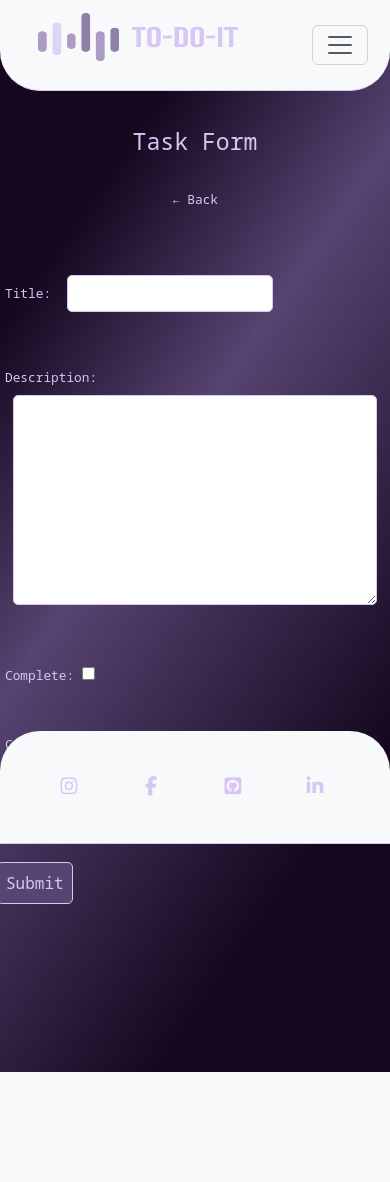
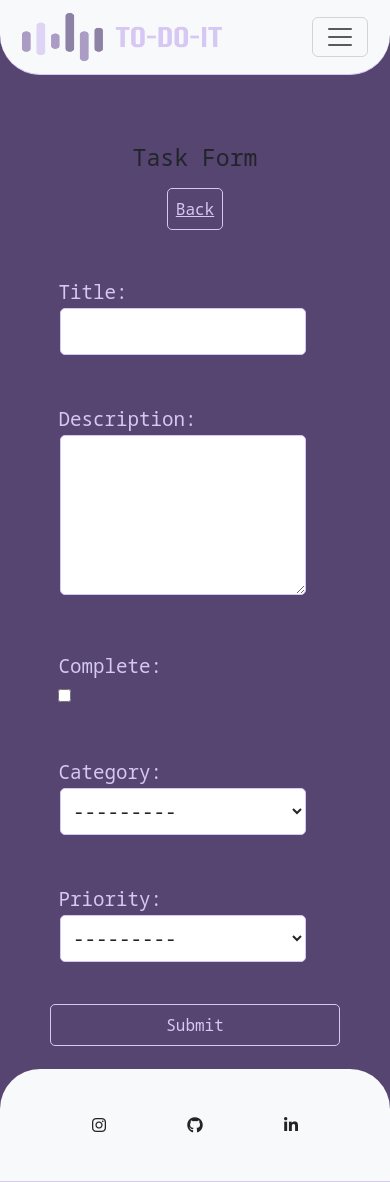
Before and after one commit to craigallendev/to-do-it, a Django app: page /task-create/ in a window 390 px wide. Before the commit the page ends 1072 px from the top, so only its background shows below. Run offline with Django 4.2, Linux system fonts and the light colour scheme; the visitor is signed in with stand-in values (Sample User, id 1); some libraries are stand-ins or nearby versions.

Commit message:
fixed responsiveness on all pages using bootstrap tidied up css page

```diff
--- a/app_main/models.py
+++ b/app_main/models.py
@@ -1,7 +1,6 @@
 from django.db import models
 from django.contrib.auth.models import User
 
-# Create your models here.
 class Task(models.Model):
     user = models.ForeignKey(User, on_delete=models.CASCADE, null=True, blank=True)
     title = models.CharField(max_length=200)
@@ -33,4 +32,3 @@ class Task(models.Model):
 
     class Meta:
         ordering = ['complete']
-# Create your models here.
--- a/app_main/templates/app_main/index.html
+++ b/app_main/templates/app_main/index.html
@@ -64,31 +64,25 @@
             {% endblock content %}
         </div>
            <!-- Footer -->
-            <footer class="footer fixed-bottom bg-light  d-flex justify-content-between align-items-center py-2">
-                <div class="container d-flex justify-content-between align-items-center py-2">
-                    <div class="flex-grow-1 d-flex justify-content-center">
-                        <a href="https://instagram.com" class="icon-link">
+<footer class="footer bg-light d-flex flex-column flex-md-row justify-content-between align-items-center py-2">
+    <div class="container d-flex flex-column flex-md-row justify-content-between align-items-center py-2">
+        <div class="d-flex justify-content-center flex-wrap">
+            <a href="https://instagram.com" class="icon-link mx-2">
                 <i class="fab fa-instagram"></i>
             </a>
-                        <a href="https://facebook.com/" class="icon-link">
-                            <i class="fab fa-facebook-f"></i>
+            <a href="https://github.com/craigallendev/to-do-it" class="icon-link mx-2">
+                <i class="fab fa-github"></i>
             </a>
-                        <a href="https://github.com/craigallendev/to-do-it" class="icon-link">
-                            <i class="fab fa-square-github"></i>
-                        </a>
-                        <a href="https://linkedin.com/in/craig-allen-dev" class="icon-link">
+            <a href="https://linkedin.com/in/craig-allen-dev" class="icon-link mx-2">
                 <i class="fab fa-linkedin-in"></i>
             </a>
-
-                    </div>
-
-                </div>
-                <div class="container d-flex justify-content-between align-items-center py-2">
-                    <div class="flex-grow-1 d-flex justify-content-center">
-                        <span class="d-none d-sm-block d-mdblock d-flex ">Made by Craig 2024</span>
         </div>
     </div>
+    <div class="ml-auto d-flex align-items-center">
+        <span class="text-center d-none d-md-block">Made by Craig 2024</span>
+    </div>
 </footer>
+
 
         <script src="https://cdn.jsdelivr.net/npm/bootstrap@5.3.3/dist/js/bootstrap.bundle.min.js"
         integrity="sha384-YvpcrYf0tY3lHB60NNkmXc5s9fDVZLESaAA55NDzOxhy9GkcIdslK1eN7N6jIeHz"
--- a/app_main/templates/app_main/register.html
+++ b/app_main/templates/app_main/register.html
@@ -17,7 +17,7 @@
         <input class="button" type="submit" value="Register">
     </form>
 
-    <p>Already have an account? <a href="{% url 'login' %}">Login</a></p>
+    <p>Already have an account? <a id="login-link" href="{% url 'login' %}">Login</a></p>
 </div>
 
 {% endblock content %}
--- a/app_main/templates/app_main/task_form.html
+++ b/app_main/templates/app_main/task_form.html
@@ -1,19 +1,24 @@
 {% extends 'app_main/index.html' %}
 {% block content %}
 
-<h3>Task Form</h3>
-
-<form method="POST" action="">
-    <div class="head-section">
-        <a href="{% url 'tasks' %}">&#8592; Back</a>
+<div class="container mt-5">
+    <h3 class="text-center">
+        Task Form
+    </h3>
+    <div class="head-section mb-4">
+        <a href="{% url 'tasks' %}" class="button">Back</a>
     </div>
-
-    <div class="form-wrapper">
-        <form method="POST" action="">
-    {% csrf_token %}
-    {{form.as_p}}
-    <input class="button" type="submit" value="Submit">
-</form>
+    <div class="row justify-content-center">
+        <div class="col-md-8 col-lg-6">
+            <form method="POST" action="">
+                {% csrf_token %}
+                {{ form.as_p }}
+                <div class="d-grid">
+                    <input class="button" type="submit" value="Submit">
+                </div>
+            </form>
+        </div>
+    </div>
 </div>
 
 {% endblock content %}
--- a/app_main/templates/app_main/task_list.html
+++ b/app_main/templates/app_main/task_list.html
@@ -62,7 +62,7 @@
                     <div class="d-flex justify-content-center w-100">
                         <form action="{% url 'task-toggle-complete' task.id %}" method="post" class="me-2">
                             {% csrf_token %}
-                            <button type="submit" class="btn btn-outline-success btn-sm">Mark as Done</button>
+                            <button type="submit" class="btn btn-outline-success btn-sm">Done</button>
                         </form>
                         <a class="btn btn-outline-danger btn-sm" href="{% url 'task-delete' task.id %}">Delete</a>
                     </div>
@@ -77,7 +77,7 @@
 
         <!-- Done Tasks Column -->
         <div class="col-md-6">
-            <h3>Done Tasks</h3>
+            <h3>Done</h3>
             {% for task in tasks %}
             {% if task.complete %}
             <div class="card mb-3">
--- a/static/css/style.css
+++ b/static/css/style.css
@@ -7,29 +7,45 @@
 
 body {
     font-family: "Noto Sans Mono", sans-serif;
-    color: #d6c7f4;
-    background: linear-gradient(125deg, #14071e 20%, #564471 43%, #14071e 80%) !important;
-
+    color: #212529;
+    background: #564471 !important;
+    background-size: cover;
+    display: flex;
+    flex-direction: column;
+    position: relative;
+    min-height: 100vh;
 }
 
 h1 {
-    font-size: 1.5rem;
-    margin-bottom: 1rem;
+    font-size: 1.8rem;
+    margin-bottom: 0.1rem;
     color: #d6c7f4;
+    text-align: center;
+}
+
+h2 {
+    font-size: 1.3rem;
+    margin-bottom: 0.1rem;
+    color: #d6c7f4;
+    text-align: center;
+    padding: 0.3rem;
 }
 
 a {
+    color: #212529;
+}
+
+#login-link,
+#register-link {
+    color:#d6c7f4
+}
+
+p {
+    font-size: 1.2rem;
+    margin-bottom: 1rem;
+    padding: 1rem;
     color: #d6c7f4;
     text-decoration: none;
-    padding: 0.5rem;   color: #d6c7f4;
-}
-
-a,
-p {
-    font-size: 0.8rem;
-    margin-bottom: 1rem;
-    color: #d6c7f4;
-    padding: 1rem;
 }
 
 nav {
@@ -37,9 +53,8 @@ nav {
     justify-content: space-between;
     align-items: center;
     padding: 3rem;
-    background-color: #14071e;
+    background-color: #564471;
     border-bottom: 1px solid #d6c7f4;
-    background-color: #564471;
     border-radius: 0 0 40px 40px;
 }
 
@@ -54,7 +69,10 @@ footer {
     align-items: center;
     padding: 1rem;
     border-bottom: 1px solid #d6c7f4;
-    border-radius:40px 40px 0 0;
+    border-radius: 40px 40px 0 0;
+    position: absolute;
+    bottom: 0;
+    width: 100%;
 }
 
 .head-section {
@@ -62,9 +80,13 @@ footer {
     justify-content: center;
     align-items: center;
     color: #fff;
-    padding: 10px;
-    border-radius: 5px 5px 0 0;
+}
 
+.form-body {
+    width: 100%;
+    max-width: 400px;
+    margin: 0 auto;
+    padding: 2rem;
 }
 
 .container {
@@ -73,16 +95,17 @@ footer {
 }
 
 .container-main {
-    margin-top: 8rem;
-    margin-bottom: 10rem;
+    margin-top: 6rem;
+    margin-bottom: 5rem;
     display: flex;
     justify-content: center;
     align-items: center;
     flex-direction: column;
+    padding-bottom: 3rem;
 }
 
 .btn {
-    margin: 1rem;
+    margin: 0.2rem;
 }
 
 .to-do-section {
@@ -105,30 +128,14 @@ footer {
     color: #d6c7f4;
 }
 
-.task-priority{
-    width:60px
+.task-priority {
+    width: 60px;
 }
+
 .delete-button {
     text-decoration: none;
     line-height: 0;
-    color: red;
 }
-
-/* .search-form {
-    display: flex;
-    justify-content: center;
-    align-items: center;
-    margin: 1rem;
-}
-
-#search-add-wrapper {
-    display: flex;
-    justify-content: space-between;
-    align-items: center;
-    margin: 0.1rem;
-    padding: 0.2rem;
-
-} */
 
 #add-link {
     display: flex;
@@ -152,54 +159,38 @@ footer {
 
 input[type="text"],
 input[type="password"],
-textarea {
-    padding: 0.5rem;
+textarea,
+select {
     border-radius: 5px;
     border: 1px solid #d6c7f4;
-    margin: 0.5rem;
+    margin: 0.1rem;
+    padding: 0.5rem;
+    width: 90%;
 }
 
-/* .form-body {
-    display: flex;
-    justify-content: space-between;
-    align-items: center;
-    flex-direction: column;
-    padding: 0.3rem;
-} */
-
-/* .to-do-container {
-    padding: 5px;
-    display: flex;
-    justify-content: center;
-    align-items: center;
-    flex-direction: row;
+select {
+    background-color: #fff;
+    color: #212529;
 }
 
-.done-container {
-    padding: 5px;
-    display: flex;
-    justify-content: center;
-    align-items: center;
-    flex-direction: row;
-} */
+select:focus {
+    border-color: #6d5891;
+    box-shadow: 0 0 5px rgba(109, 88, 145, 0.5);
+    outline: none;
+}
 
 .icon-link {
     display: inline-flex;
     justify-content: center;
     align-items: center;
-    font-size: 1.2rem;
+    font-size: 2rem;
     text-decoration: none;
-    color: var(--color-icon);
+    color: #212529;
     width: 5rem;
     height: 5rem;
-    transition: .5s linear;
+    transition: color 0.3s ease;
     position: relative;
     z-index: 1;
-    margin: 0 1px;
-  }
-
-  .icon-link:hover {
-    color: #fff;
 }
 
 .icon-link i {
@@ -226,6 +217,22 @@ textarea {
     transform: scale(1);
 }
 
+@media (max-width: 576px) {
+    .icon-link {
+        font-size: 1rem;
+    }
+
+}
+
 strong {
-    color: black ;
+    color: black;
 }
+
+label {
+    color: #d6c7f4;
+    display: flex;
+}
+
+#id_description {
+    height: 10rem;
+}
--- a/to_do_it/settings.py
+++ b/to_do_it/settings.py
@@ -26,12 +26,12 @@ TEMPLATES_DIR = os.path.join(BASE_DIR, 'templates')
 SECRET_KEY = os.environ.get('SECRET_KEY')
 
 # SECURITY WARNING: don't run with debug turned on in production!
-DEBUG = False
+DEBUG = True
 
-ALLOWED_HOSTS = ['8000-craigallendev-todoit-aa7y3mekyhf.ws.codeinstitute-ide.net', '.herokuapp.com']
+ALLOWED_HOSTS = ['8000-craigallendev-todoit-wxhmwidba89.ws.codeinstitute-ide.net', '.herokuapp.com']
 
 CSRF_TRUSTED_ORIGINS = [
-    'https://8000-craigallendev-todoit-aa7y3mekyhf.ws.codeinstitute-ide.net', 'htttps://.herokuapp.com']
+    'https://8000-craigallendev-todoit-wxhmwidba89.ws.codeinstitute-ide.net', 'htttps://.herokuapp.com']
 
 
 # Application definition
```
Also changed, not shown: app_main/templates/app_main/login.html (+9 -6 lines), app_main/templates/app_main/task_delete.html (+4 -4 lines), .gitpod.yml (added). Lines whose indentation alone changed are shown as unchanged.
